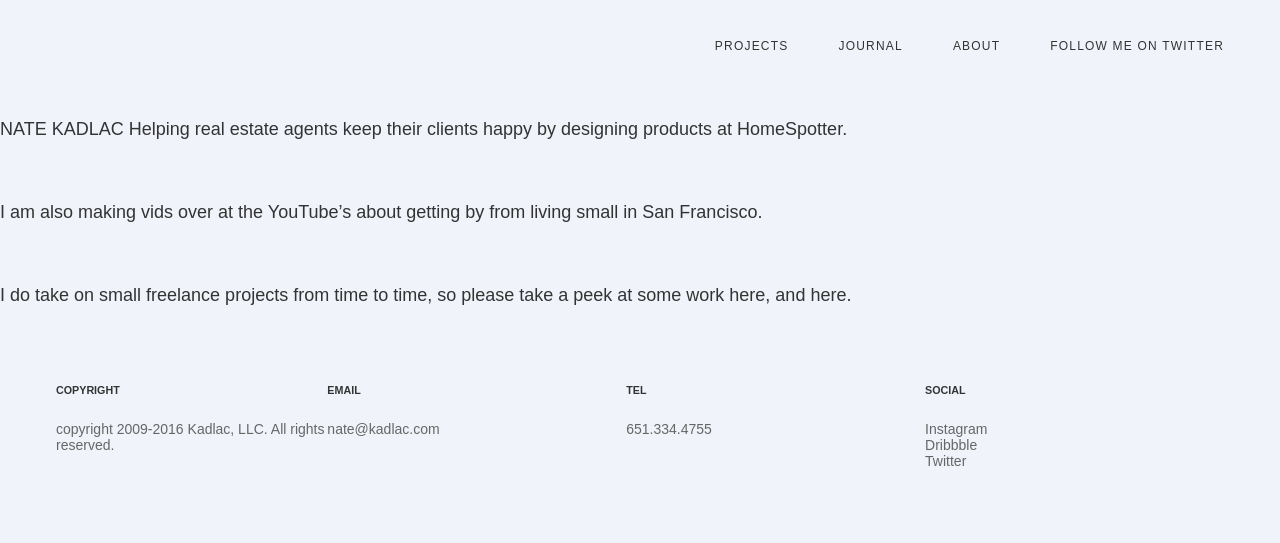
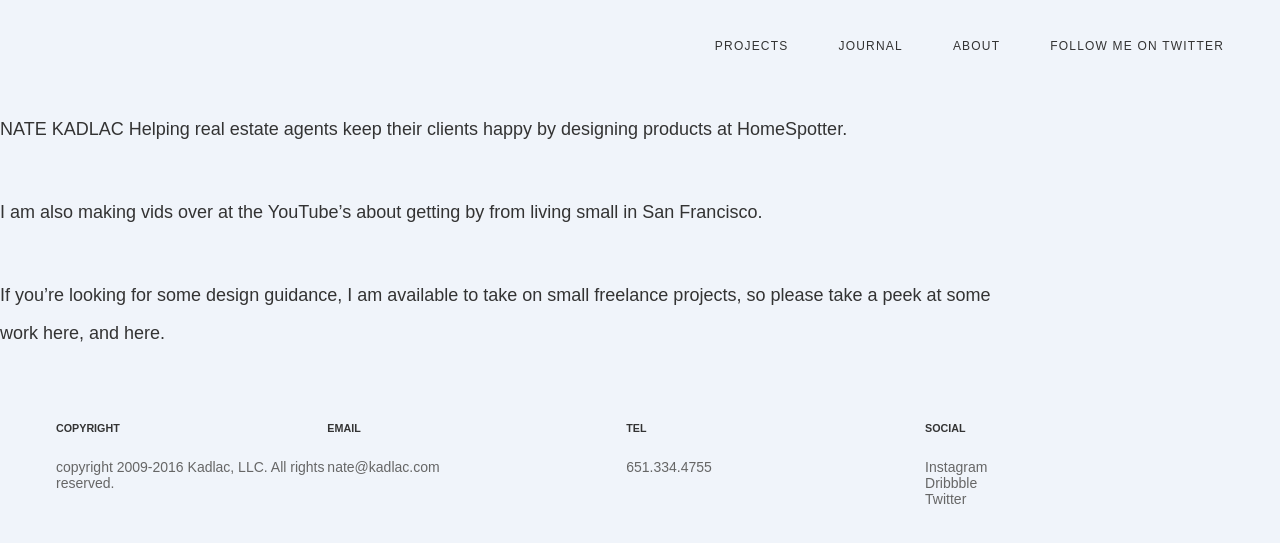
Before and after one commit to nkadlac/kadlac.com, a Jekyll site: the page built from home.markdown, in a window 1280 px wide. Shown: the top 543 px of the page. Built offline with Jekyll 4.4.1, drawn with Linux system fonts in a browser that asks for light colours.

Commit message:
Updated Home

```diff
--- a/home.markdown
+++ b/home.markdown
@@ -9,4 +9,4 @@ Helping real estate agents keep their clients happy by designing products at Hom
 
 I am also making vids over at the YouTube's about getting by from living small in San Francisco.
 
-I do take on small freelance projects from time to time, so please take a peek at some work here, and here.
+If you're looking for some design guidance, I am available to take on small freelance projects, so please take a peek at some work here, and here.
```
